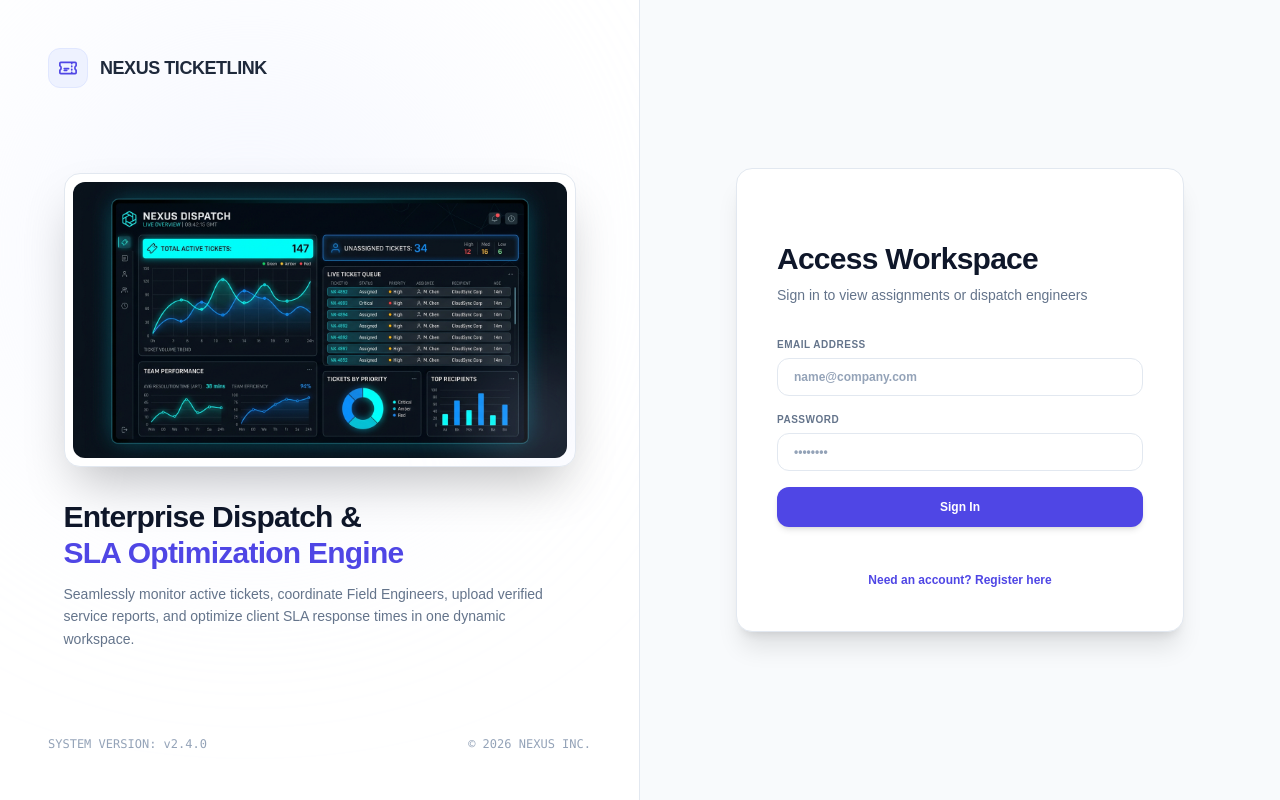
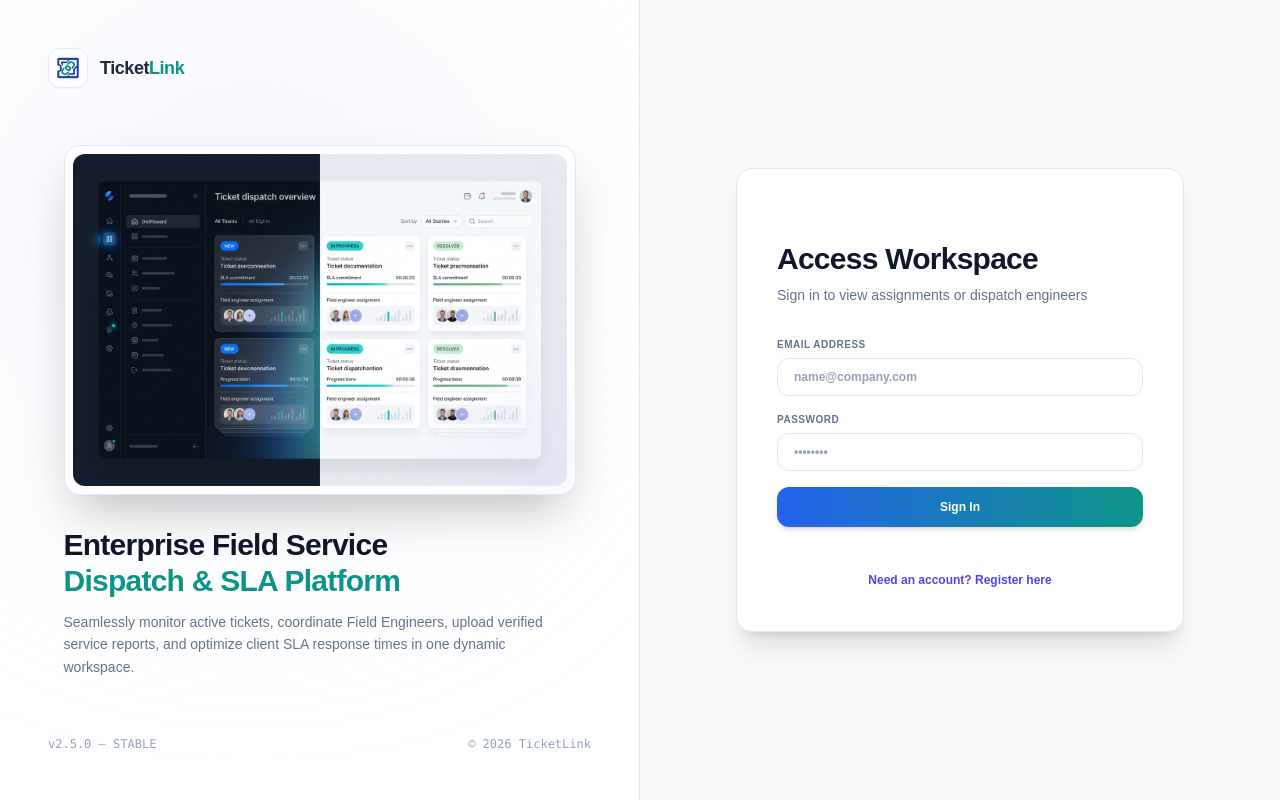
Before and after one commit to tuahwp/ticketlink, a Next.js app: page / in a window 1280 px wide. Built offline with nearby package versions, Linux system fonts and the light colour scheme; no server answers.

Commit message:
rebrand: TicketLink blue+teal identity — logo, cover, metadata, navbar, login

```diff
--- a/src/app/components/AuthProvider.tsx
+++ b/src/app/components/AuthProvider.tsx
@@ -147,7 +147,7 @@ export function AuthProvider({ children }: { children: React.ReactNode }) {
 
           <div className="flex flex-col items-center space-y-1 text-center">
             <span className="text-sm font-bold tracking-wider uppercase text-foreground/80">
-              Nexus TicketLink
+              Ticket<span className="text-teal-500">Link</span>
             </span>
             <span className="text-xs font-semibold tracking-wide text-muted-text animate-pulse-soft">
               Loading your profile...
--- a/src/app/components/Dashboard.tsx
+++ b/src/app/components/Dashboard.tsx
@@ -1093,16 +1093,14 @@ export default function Dashboard({
       <header className="relative border-b border-card-border bg-background/80 backdrop-blur-md sticky top-0 z-40">
         <div className="max-w-7xl mx-auto px-4 sm:px-6 lg:px-8 py-4 flex flex-col sm:flex-row items-center justify-between gap-4">
           <div className="flex items-center gap-3">
-            <div className="p-2.5 bg-gradient-to-tr from-indigo-600 to-violet-600 rounded-xl shadow-lg shadow-indigo-500/20">
-              <svg className="w-6 h-6 text-white" fill="none" viewBox="0 0 24 24" stroke="currentColor">
-                <path strokeLinecap="round" strokeLinejoin="round" strokeWidth={2} d="M9 5H7a2 2 0 00-2 2v12a2 2 0 002 2h10a2 2 0 002-2V7a2 2 0 00-2-2h-2M9 5a2 2 0 002 2h2a2 2 0 002-2M9 5a2 2 0 012-2h2a2 2 0 012 2m-6 9l2 2 4-4" />
-              </svg>
+            <div className="w-10 h-10 rounded-xl overflow-hidden border border-blue-100 shadow-sm flex-shrink-0">
+              <img src="/logo.jpg" alt="TicketLink Logo" className="w-full h-full object-cover" />
             </div>
             <div>
               <h1 className="text-xl font-bold tracking-tight bg-gradient-to-r from-slate-950 via-slate-800 to-slate-600 dark:from-white dark:via-slate-100 dark:to-slate-400 bg-clip-text text-transparent">
-                TicketLink Malaysia
+                Ticket<span className="text-teal-500">Link</span>
               </h1>
-              <p className="text-xs text-indigo-400 font-medium">Service Delivery & Dispatch Hub</p>
+              <p className="text-xs text-teal-500 font-medium">Service Delivery &amp; Dispatch Hub</p>
             </div>
           </div>
 
--- a/src/app/components/Login.tsx
+++ b/src/app/components/Login.tsx
@@ -76,13 +76,11 @@ export default function Login() {
 
         {/* Header logo / branding */}
         <div className="relative z-10 flex items-center gap-3">
-          <div className="flex items-center justify-center w-10 h-10 rounded-xl bg-indigo-50 text-indigo-600 border border-indigo-100">
-            <svg xmlns="http://www.w3.org/2000/svg" fill="none" viewBox="0 0 24 24" strokeWidth={2} stroke="currentColor" className="w-5 h-5">
-              <path strokeLinecap="round" strokeLinejoin="round" d="M16.5 6v.75m0 3v.75m0 3v.75m0 3V18m-9-5.25h5.25M7.5 15h3M3.375 5.25c-.621 0-1.125.504-1.125 1.125v3.026a2.999 2.999 0 0 1 0 5.198v3.026c0 .621.504 1.125 1.125 1.125h17.25c.621 0 1.125-.504 1.125-1.125v-3.026a2.999 2.999 0 0 1 0-5.198V6.375c0-.621-.504-1.125-1.125-1.125H3.375Z" />
-            </svg>
+          <div className="flex items-center justify-center w-10 h-10 rounded-xl overflow-hidden border border-blue-100 shadow-sm">
+            <img src="/logo.jpg" alt="TicketLink Logo" className="w-full h-full object-cover" />
           </div>
-          <span className="text-lg font-bold text-slate-800 tracking-tight uppercase">
-            Nexus TicketLink
+          <span className="text-lg font-bold text-slate-800 tracking-tight">
+            Ticket<span className="text-teal-600">Link</span>
           </span>
         </div>
 
@@ -100,8 +98,8 @@ export default function Login() {
 
           <div className="mt-8 text-left space-y-3">
             <h1 className="text-2xl sm:text-3xl font-extrabold text-slate-900 leading-tight tracking-tight">
-              Enterprise Dispatch & <br />
-              <span className="text-indigo-600">SLA Optimization Engine</span>
+              Enterprise Field Service <br />
+              <span className="text-teal-600">Dispatch & SLA Platform</span>
             </h1>
             <p className="text-sm text-slate-500 leading-relaxed font-medium">
               Seamlessly monitor active tickets, coordinate Field Engineers, upload verified service reports, and optimize client SLA response times in one dynamic workspace.
@@ -111,8 +109,8 @@ export default function Login() {
 
         {/* Footer info */}
         <div className="relative z-10 text-xs text-slate-400 flex justify-between font-mono font-medium">
-          <span>SYSTEM VERSION: v2.4.0</span>
-          <span>© 2026 NEXUS INC.</span>
+          <span>v2.5.0 — STABLE</span>
+          <span>© 2026 TicketLink</span>
         </div>
       </div>
 
@@ -122,12 +120,12 @@ export default function Login() {
         <div className="w-full max-w-md space-y-8 relative z-10 bg-white border border-slate-200 rounded-2xl shadow-xl p-8 sm:p-10">
           {/* Mobile Header Branding (Only visible on screens < lg) */}
           <div className="flex lg:hidden flex-col items-center mb-6">
-            <div className="inline-flex items-center justify-center w-12 h-12 rounded-xl bg-indigo-50 text-indigo-600 mb-3 border border-indigo-100">
-              <svg xmlns="http://www.w3.org/2000/svg" fill="none" viewBox="0 0 24 24" strokeWidth={2} stroke="currentColor" className="w-6 h-6">
-                <path strokeLinecap="round" strokeLinejoin="round" d="M16.5 6v.75m0 3v.75m0 3v.75m0 3V18m-9-5.25h5.25M7.5 15h3M3.375 5.25c-.621 0-1.125.504-1.125 1.125v3.026a2.999 2.999 0 0 1 0 5.198v3.026c0 .621.504 1.125 1.125 1.125h17.25c.621 0 1.125-.504 1.125-1.125v-3.026a2.999 2.999 0 0 1 0-5.198V6.375c0-.621-.504-1.125-1.125-1.125H3.375Z" />
-              </svg>
+            <div className="inline-flex items-center justify-center w-12 h-12 rounded-xl overflow-hidden mb-3 border border-blue-100 shadow-sm">
+              <img src="/logo.jpg" alt="TicketLink Logo" className="w-full h-full object-cover" />
             </div>
-            <h2 className="text-xl font-extrabold text-slate-900 tracking-tight uppercase">Nexus TicketLink</h2>
+            <h2 className="text-xl font-extrabold text-slate-900 tracking-tight">
+              Ticket<span className="text-teal-600">Link</span>
+            </h2>
           </div>
 
           <div className="text-left">
@@ -228,7 +226,7 @@ export default function Login() {
             <button
               type="submit"
               disabled={loading}
-              className="w-full py-3 px-4 mt-4 rounded-xl bg-indigo-600 text-white font-bold hover:bg-indigo-500 hover:shadow-indigo-500/10 focus:outline-none focus:ring-2 focus:ring-indigo-500/30 transition-all duration-200 shadow-md flex justify-center items-center text-xs disabled:opacity-50 active:scale-[0.98]"
+              className="w-full py-3 px-4 mt-4 rounded-xl bg-gradient-to-r from-blue-600 to-teal-600 text-white font-bold hover:from-blue-500 hover:to-teal-500 focus:outline-none focus:ring-2 focus:ring-teal-500/30 transition-all duration-200 shadow-md flex justify-center items-center text-xs disabled:opacity-50 active:scale-[0.98]"
             >
               {loading ? (
                 <svg className="animate-spin h-5 w-5 text-white" fill="none" viewBox="0 0 24 24">
--- a/src/app/layout.tsx
+++ b/src/app/layout.tsx
@@ -16,8 +16,21 @@ const geistMono = localFont({
 });
 
 export const metadata: Metadata = {
-  title: "Create Next App",
-  description: "Generated by create next app",
+  title: "TicketLink — Enterprise Dispatch & SLA Management",
+  description:
+    "TicketLink is an enterprise-grade field service dispatch platform. Monitor active tickets, coordinate Field Engineers, track SLA commitments, and upload verified service reports in one dynamic workspace.",
+  keywords: ["ticket management", "field service", "SLA", "dispatch", "enterprise"],
+  authors: [{ name: "TicketLink" }],
+  icons: {
+    icon: "/logo.jpg",
+    apple: "/logo.jpg",
+  },
+  openGraph: {
+    title: "TicketLink — Enterprise Dispatch & SLA Management",
+    description: "Enterprise field service dispatch and SLA optimization platform.",
+    images: ["/login_cover.jpg"],
+    type: "website",
+  },
 };
 
 export default function RootLayout({
```
Also changed, not shown: public/login_cover.jpg, public/logo.jpg (added).
